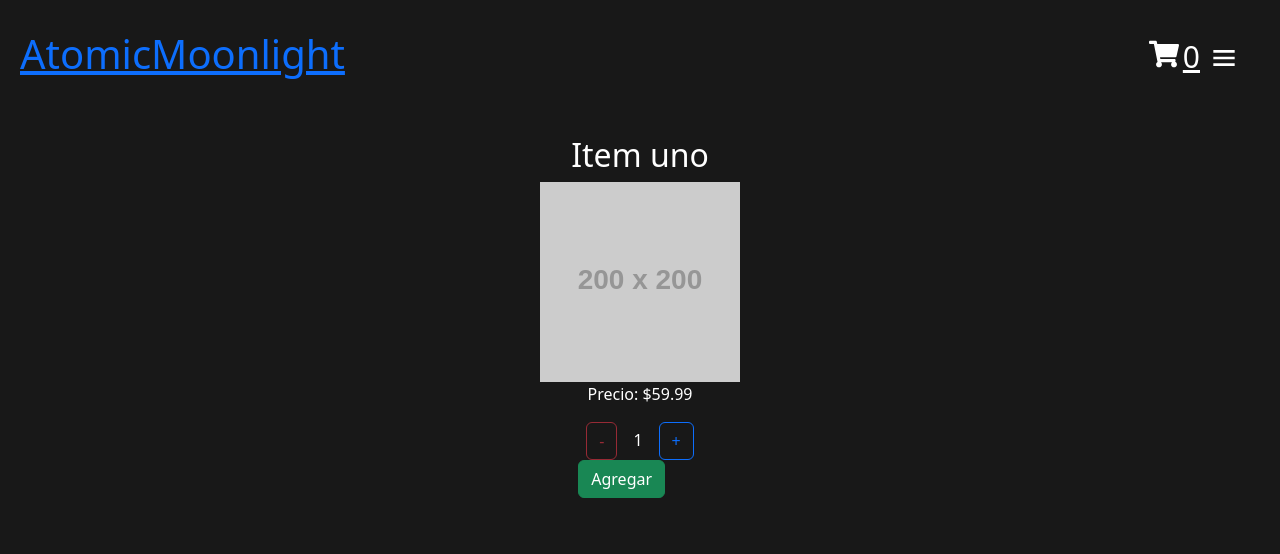
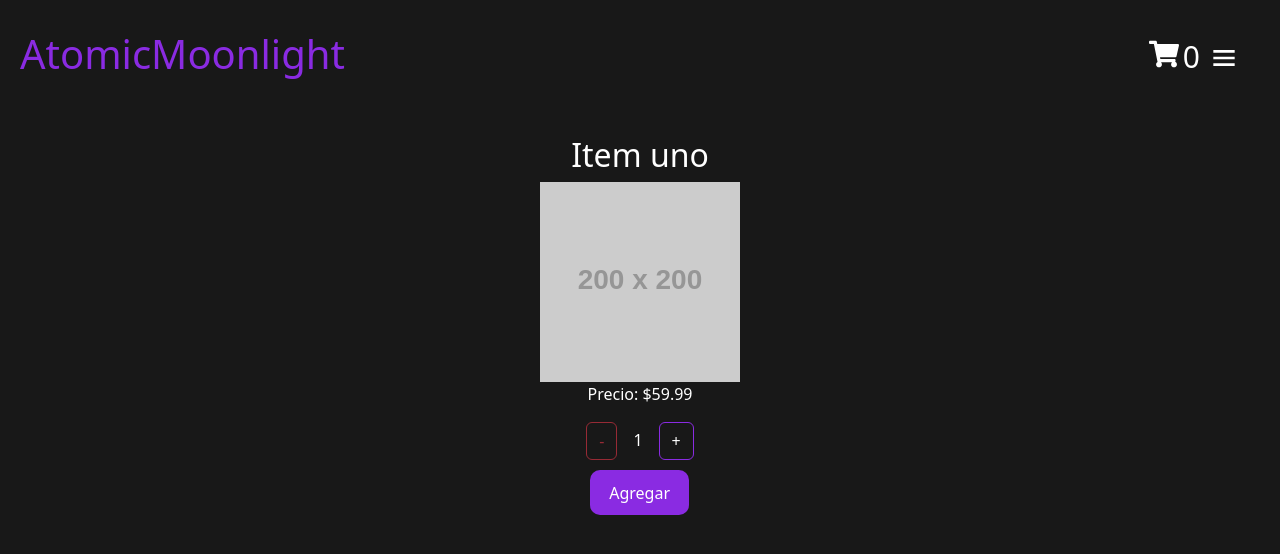
Before and after one commit to mxrtin-5/Proyecto-final-Coderhouse-React, a React (Vite) app in the folder react-proyect/: page /detail/1 in a window 1280 px wide. Shown: the top 554 px of the page. Built offline with nearby package versions, Linux system fonts and the light colour scheme.

Commit message:
Correcciones

```diff
--- a/react-proyect/src/Components/CartWidget/CartWidget.css
+++ b/react-proyect/src/Components/CartWidget/CartWidget.css
@@ -26,3 +26,7 @@
     top: 4%;
     right: 5%;;
 }
+
+.cart-widget-icon{
+    text-decoration: none;
+}
--- a/react-proyect/src/Components/CartWidget/CartWidget.jsx
+++ b/react-proyect/src/Components/CartWidget/CartWidget.jsx
@@ -11,7 +11,7 @@ export const CartWidget = () => {
 
     return (
         <div className='icono'>
-            <Link to="/cart" className='text-white text-3xl cursor-pointer flex gap-1'>
+            <Link to="/cart" className='cart-widget-icon text-white text-3xl cursor-pointer flex gap-1'>
                 <FaShoppingCart/>
                 <span className='span-icon'>{totalCantidad()}</span>
             </Link>
--- a/react-proyect/src/Components/ItemCard/ItemCard.css
+++ b/react-proyect/src/Components/ItemCard/ItemCard.css
@@ -5,17 +5,23 @@
 }
 
 .btn-prod{
+    position: relative;
     background-color: blueviolet;
-    height: 120%;
-    width: 80%;
     border-radius: 8px;
     transition: all .4s ease;
+    width: 160%;
+    height: 50px;
+    right: 23px;
 }
 
 .btn-prod:hover{
     background-color: rgb(113, 20, 201);
 }
 
+.btn{
+    color: white;
+}
+
 .title-prod{
     font-size: x-large;
     font-family: 'Times New Roman', Times, serif;
--- a/react-proyect/src/Components/ItemCard/ItemCard.jsx
+++ b/react-proyect/src/Components/ItemCard/ItemCard.jsx
@@ -10,7 +10,7 @@ export const ItemCard = ({item}) => {
                 <img className='imagen' src={item.img} alt="" />
                 <p>{item.descripcion}</p>
                 <p>${item.price}</p>
-                <button className='btn-prod'><Link className='btn' to={`/detail/${item.id}`}>Ver detalles</Link></button>
+                <Link className='btn' to={`/detail/${item.id}`}><button className='btn-prod'>Ver detalles</button></Link>
             </div>
 
         </div>
--- a/react-proyect/src/Components/ItemCount/ItemCount.css
+++ b/react-proyect/src/Components/ItemCount/ItemCount.css
@@ -1,53 +1,37 @@
-.btn-item-count{
-    border-radius: 9px;
-    background-color: blueviolet;
-    color: white;
-    width: 30px;
-    margin: 0px 10px;
+.btn-quantity{
+    border: 1px solid blueviolet;
     transition: .3s;
 }
 
-.btn-item-count:hover{
-    background-color: rgb(109, 33, 180);
+.btn-quantity:hover{
+    border: 1px solid blueviolet;
+    background-color: blueviolet;
 }
 
-.span{
-    font-size: x-large;
+.btn-plus{
+    border: 1px solid blueviolet;
+    transition: .3s;
+}
+
+.btn-plus:hover{
+    border: 1px solid blueviolet;
+    background-color: blueviolet;
+}
+
+.btn-finalizar{
+    display: flex;
+    align-items: center;
+    justify-content: center;
+    background-color: blueviolet;
+    width: 80%;
+    height: 45px;
+    border-radius: 10px;
+    margin-left: 12px;
+    margin-top: 10px;
+    transition: .3s ease;
     color: white;
 }
 
-.p-minus{
-    font-size: large;
+.btn-finalizar:hover{
+    background-color: rgb(113, 20, 201);
 }
-
-.p-plus{
-    font-size: large;
-}
-
-.comprar-btn{
-    font-size: large;
-}
-
-.container-count{
-    display: flex;
-    align-items: center;
-    justify-content: center;
-}
-
-.btn-item-compra{
-    border-radius: 9px;
-    background-color: blueviolet;
-    color: white;
-    width: 50%;
-    margin-top: 20px;
-    cursor: pointer;
-    transition: .4s;
-}
-
-.btn-item-compra:hover{
-    background-color: rgb(109, 33, 180) ;
-}
-
-.btn-quantity{
-    border-color: blueviolet;
-}
--- a/react-proyect/src/Components/ItemCount/ItemCount.jsx
+++ b/react-proyect/src/Components/ItemCount/ItemCount.jsx
@@ -1,4 +1,5 @@
 import { clases } from "../../helpers/utils"
+import './itemCount.css'
 
 
 export const ItemCount = ({max, counter, setCounter, agregar}) =>{
@@ -22,12 +23,12 @@ export const ItemCount = ({max, counter, setCounter, agregar}) =>{
                 <button onClick={handleSumar} className={clases(
             'btn',
             'mx-2',
-            counter === max ? 'btn-outline-danger' : 'btn-outline-primary'
+            counter === max ? 'btn-outline-danger' : 'btn-plus'
             )}
             disabled={counter === max}
                 >+</button>
             <br />
-            <button onClick={agregar} className="btn btn-success">Agregar</button>
+            <button onClick={agregar} className="btn-finalizar">Agregar</button>
         </div>
     )
 }
--- a/react-proyect/src/Components/ItemDetail/ItemDetail.css
+++ b/react-proyect/src/Components/ItemDetail/ItemDetail.css
@@ -30,3 +30,8 @@
 .btn-terminar:hover{
     background-color: rgb(113, 20, 201);
 }
+
+.btn-terminar-compra{
+    text-decoration: none;
+    color: white;
+}
--- a/react-proyect/src/Components/ItemDetail/ItemDetail.jsx
+++ b/react-proyect/src/Components/ItemDetail/ItemDetail.jsx
@@ -34,7 +34,7 @@ export const ItemDetail = ({item}) =>{
 
             {
                 isInCart (item.id)
-                ? <button className='btn-terminar'><Link to="/cart">Terminar mi compra</Link></button>
+                ? <button className='btn-terminar'><Link className='btn-terminar-compra' to="/cart">Terminar mi compra</Link></button>
                 :<ItemCount max={item.stock}
                 counter={counter}
                 setCounter={setCounter}
--- a/react-proyect/src/Components/Navbar/Navbar.css
+++ b/react-proyect/src/Components/Navbar/Navbar.css
@@ -28,6 +28,13 @@ body{
     margin-top: 30px;
 }
 
-.title:hover{
+.title-content{
+    text-decoration: none;
     color: blueviolet;
+    transition: all .4s ease-in-out;
 }
+
+.title-content:hover{
+    color: rgb(112, 29, 189);
+    transform: scale(.97) rotate(-6deg);
+}
--- a/react-proyect/src/Components/Navbar/Navbar.jsx
+++ b/react-proyect/src/Components/Navbar/Navbar.jsx
@@ -9,7 +9,7 @@ export const Navbar = () =>{
 
         <header>
             <div className='header_container'>
-                <h2 className='title'> <Link to={'/'}>AtomicMoonlight</Link> </h2>
+                <h2 className='title'> <Link className='title-content' to={'/'}>AtomicMoonlight</Link> </h2>
 
                 <Menu />
             </div>
```
